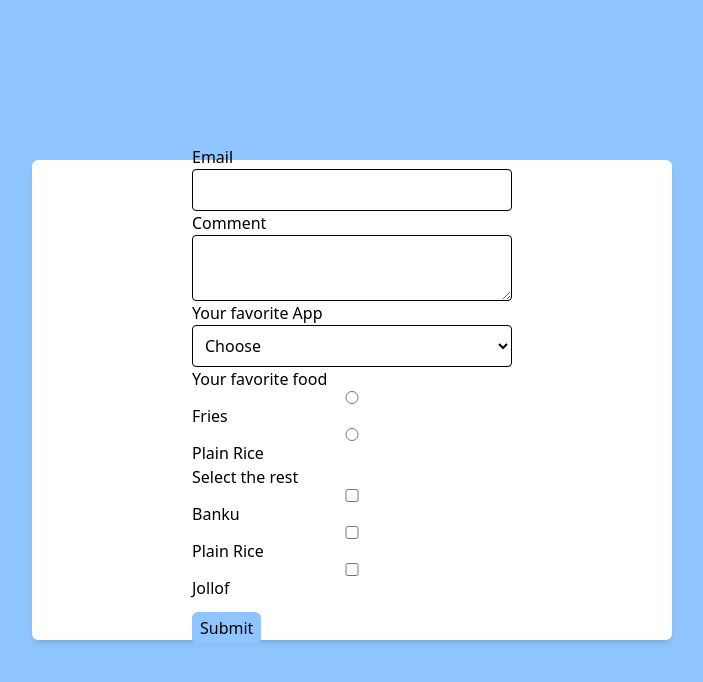
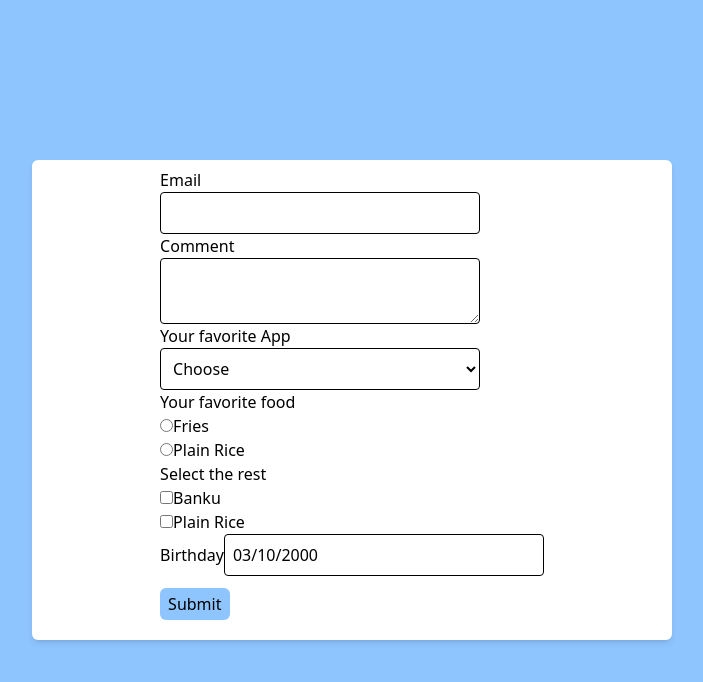
Before and after one commit to sammyyaws/react-tutorials, a React (Vite) app: page / in a window 1280 px wide. Shown: the top 682 px of the page, without its empty margins (288-991 px from the left). Built offline with nearby package versions, Linux system fonts and the light colour scheme.

Commit message:
Update:learnt how to create a date picket using the react date picker library

```diff
--- a/package.json
+++ b/package.json
@@ -13,9 +13,11 @@
     "@tailwindcss/postcss": "^4.1.6",
     "@tailwindcss/vite": "^4.1.6",
     "clsx": "^2.1.1",
+    "date-fns": "^4.1.0",
     "formik": "^2.4.6",
     "postcss": "^8.5.3",
     "react": "^19.1.0",
+    "react-datepicker": "^8.3.0",
     "react-dom": "^19.1.0",
     "tailwindcss": "^4.1.6",
     "yup": "^1.6.1"
--- a/src/components/Checkbox.jsx
+++ b/src/components/Checkbox.jsx
@@ -7,17 +7,18 @@ const {name,label,options,...rest}=props
   return (
     <div>
     <label>{label}</label>
-   <Field name={name} {...rest}>
+   <Field className={input} name={name} {...rest}>
    {({field})=>(
     options.map(option=>(
         <React.Fragment key={option.key}>
+        <div>
      <input type="checkbox" {...field}
      id={option.key}
      value={option.value}
      checked={field.value.includes(option.value)}
-     className={input} />
+      />
      <label >{option.key}</label>
-
+</div>
      </React.Fragment>
     ))
 
--- /dev/null
+++ b/src/components/DatePicker.jsx
@@ -0,0 +1,29 @@
+import React from 'react'
+import DateView from "react-datepicker"
+import  "react-datepicker/dist/react-datepicker.css"
+import { Field,ErrorMessage } from 'formik'
+import { input, inputerror,} from '../styles/FormClass'
+function DatePicker(props) {
+    const {name,label,...rest}=props
+  return (
+    <div>
+    <label className={label} htmlFor={name}>{label}</label>
+      <Field className={input} name={name} {...rest}>
+        {
+            ({field,form})=>{
+                const {setFieldValue}=form
+                const {value}=field
+                return(<DateView className={input} id={name} {...rest} {...field}
+                selected={value}
+                onChange={val=>{setFieldValue(name,val)}}/>
+
+                )
+            }
+        }
+      </Field>
+      <ErrorMessage className={inputerror} name={name} component="div"/>
+    </div>
+  )
+}
+
+export default DatePicker
--- a/src/components/FormikContainer.jsx
+++ b/src/components/FormikContainer.jsx
@@ -9,7 +9,8 @@ email:"",
 comment:"",
 SelectOption:"",
 radioOption:"",
-checkboxOption:[]
+checkboxOption:[],
+DateSelected:new Date(2000,2,10)
 }
 //validating
 const validationSchema=Yup.object({
@@ -17,7 +18,8 @@ email:Yup.string().required("This field is required"),
 comment:Yup.string().required("This field is required"),
 SelectOption:Yup.string().required("choose something"),
 radioOption:Yup.string().required("choose something"),
-checkboxOption:Yup.array().min(1,"kindly select something")
+checkboxOption:Yup.array().min(1,"kindly select something"),
+DateSelected:Yup.date().required("Chose a date")
 })
 //on submit function
 const onSubmit =values=>{
@@ -44,7 +46,7 @@ const checkboxValues=[
 
   {key:"Banku",value:"Banku"},
   {key:"Plain Rice",value:"Plain Rice"},
-    {key:"Jollof",value:"Jollof"},
+
 
 ]
 
@@ -68,6 +70,8 @@ options={radioValues}  label="Your favorite food"/>
 <FormikControl control="checkbox" name="checkboxOption"
 options={checkboxValues}  label="Select the rest"/>
 
+<FormikControl control="date" name="DateSelected"
+ label="Birthday"/>
         <button className={button} type="submit" disabled={!formik.isValid || formik.isSubmitting}> Submit</button>
         </Form>
 
--- a/src/components/FormikControl.jsx
+++ b/src/components/FormikControl.jsx
@@ -4,6 +4,7 @@ import Textarea from './Textarea'
 import Select from './Select'
 import RadioButtons from './RadioButtons'
 import Checkbox from './Checkbox'
+import DatePicker from './DatePicker'
 
 function FormikControl(props) {
     const{control,...rest}=props
@@ -14,7 +15,7 @@ function FormikControl(props) {
     case "select":
       return <Select {...rest}/>
       case "radio": return <RadioButtons {...rest}/>
-     case "date":
+     case "date": return <DatePicker {...rest}/>
       case "checkbox": return <Checkbox {...rest}/>
         default :
         return null
--- a/src/components/RadioButtons.jsx
+++ b/src/components/RadioButtons.jsx
@@ -17,7 +17,7 @@ function RadioButtons(props) {
                 {...field}
                value={option.value}
                checked={field.value===option.value}
-                className={input}
+
 
                />
                <label  htmlFor={option.value}>{option.key}</label></div>
```
Also changed, not shown: 1 other file (tests, documents, lock files or other folders).
